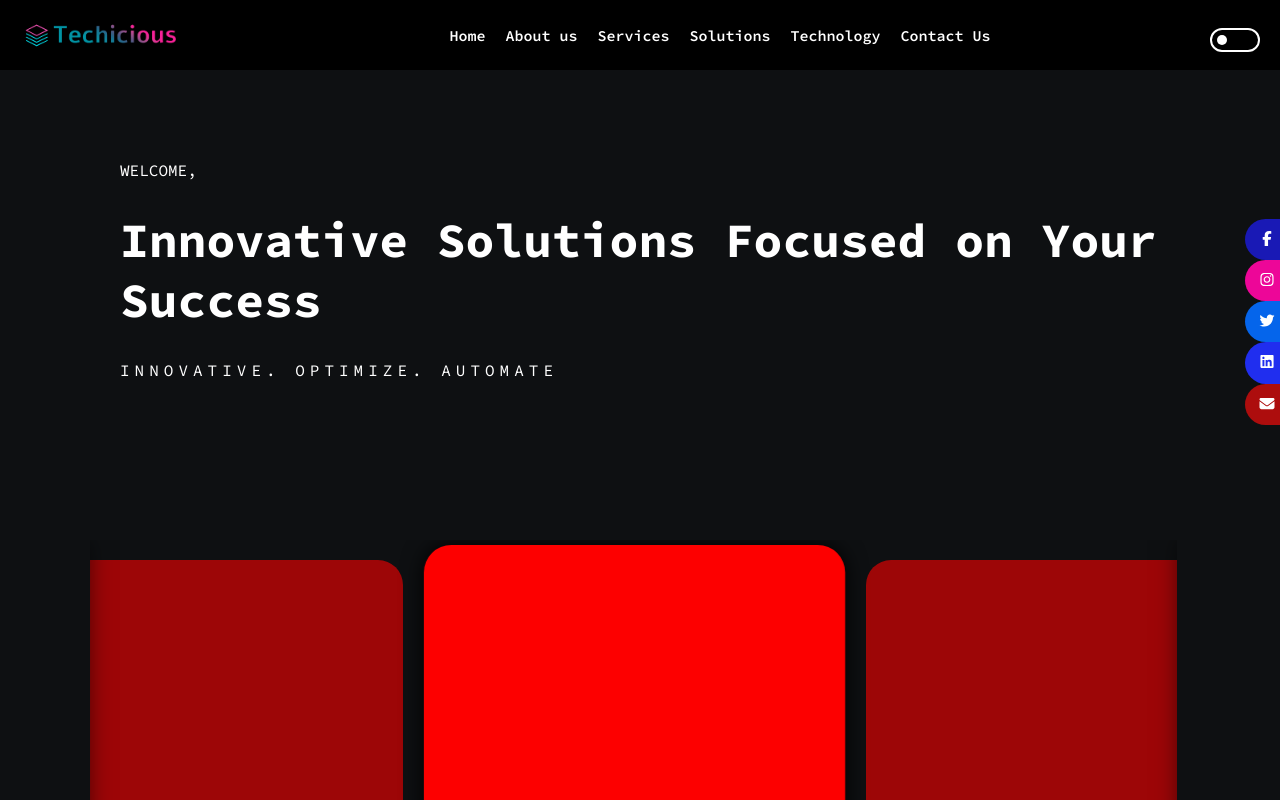
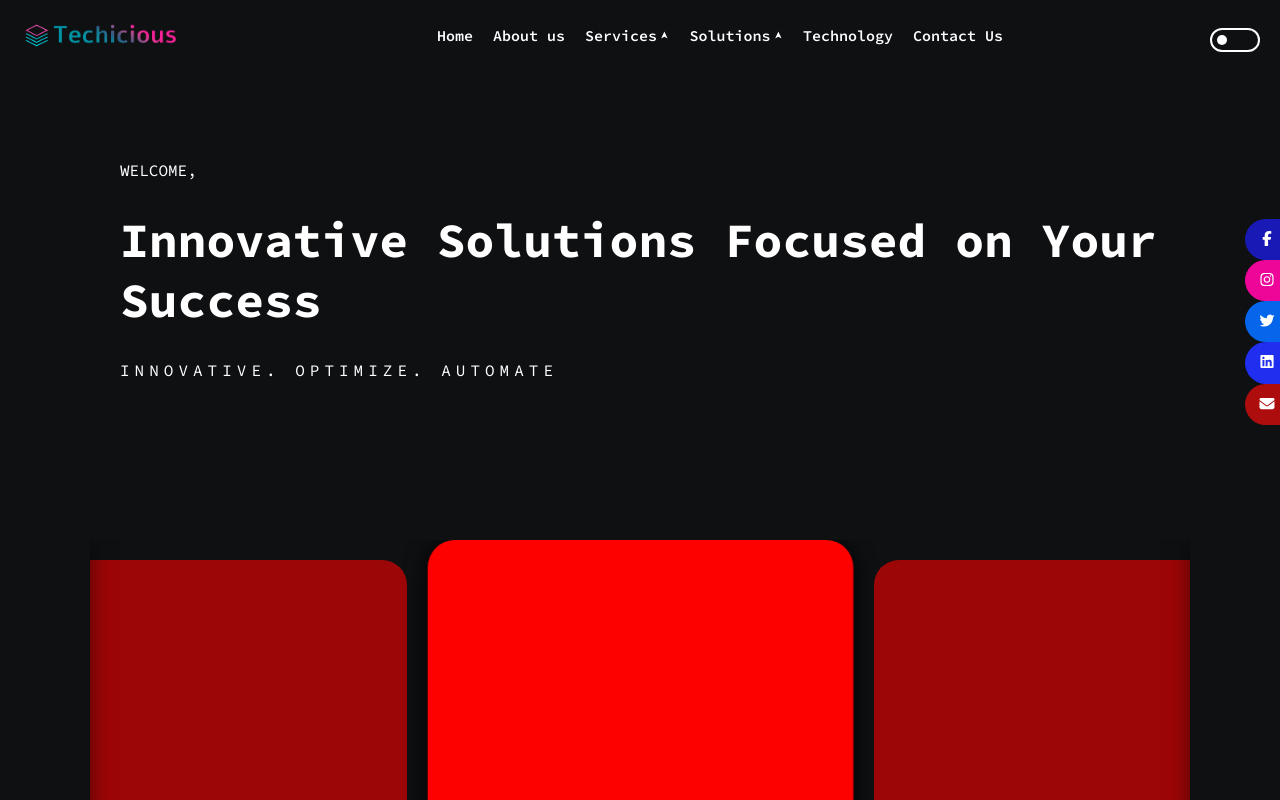
Before and after one commit to Techicious/Techicious-Web, a React (Create React App) app: page /Techicious-Web/Techicious-Web in a window 1280 px wide. Shown: the top 800 px of the page. Built offline with nearby package versions, Linux system fonts and the light colour scheme.

Commit message:
added components for paralaxx

```diff
--- a/src/components/Intro.js
+++ b/src/components/Intro.js
@@ -1,6 +1,7 @@
 import { useEffect } from "react";
 import { FontAwesomeIcon } from '@fortawesome/react-fontawesome'
 
+import { faArrowAltCircleRight} from '@fortawesome/free-solid-svg-icons'
 import { faCog} from '@fortawesome/free-solid-svg-icons'
 
 import '../css/intro.css'
@@ -24,16 +25,13 @@ const Intro = () => {
                     <p>Welcome to the world of VAPPRTECH, we help you imagine, implement and accelerate your digital journey by creating applications you desire. Whether, you are looking to craft the most attractive and easily navigable website or focus on mobile app development services, our team will venture into your thought process and turn that into reality.
                     </p>
 
+                    <div className='button_type3'>
+              <div className='wrapper'>
+              <div className='iconimg'><FontAwesomeIcon icon={faArrowAltCircleRight} /> </div>
+              <div className='readmore'><Link to='/About_Us'> Readmore</Link></div>
+         </div>
+         </div>
 
-                    <div className="btnnew">
-                        <Link to="/About_Us">
-
-
-                        Read More
-
-
-                    </Link>
-                    </div>
 
                 </div>
             </div>
--- a/src/components/Newnavbar.js
+++ b/src/components/Newnavbar.js
@@ -7,7 +7,7 @@ import df from '../resources/designfactory.png'
 import cf from '../resources/codefactory.png'
 import cvf from '../resources/converterfactory.png'
 import tf from '../resources/talentfactory.png'
-import { faShareNodes } from '@fortawesome/free-solid-svg-icons'
+import { faArrowCircleDown, faArrowDown, faArrowDown19, faArrowDownAZ, faArrowPointer, faArrowUp, faShareNodes } from '@fortawesome/free-solid-svg-icons'
 import { FontAwesomeIcon } from '@fortawesome/react-fontawesome'
 
 
@@ -61,35 +61,37 @@ const Newnavbar = () => {
                         <div className={`main_menue${toggleClassCheck3}`} id="main_menue" onClick={handleclick2}><span><a href="#"> Services</a></span><div className='sub_menue'>
                             <div className="menubox">
                                 <Link to="/Services/Design_Factory"><div className="liitemscards">
-                                    <div className="image"><img src={df} alt="df" /></div>
+                                    {/* <div className="image"><img src={df} alt="df" /></div> */}
                                     <div className="title">Design Factory</div>
                                 </div></Link>
                                 <Link to="/Services/Converter_Factory">
                                 <div className="liitemscards">
-                                <div className="image"><img src={cf} alt="df" /></div>
+                                {/* <div className="image"><img src={cf} alt="df" /></div> */}
                                     <div className="title">Converter Factory</div>
                                 </div>
                                 </Link>
                                 <Link to="/Services/Code_Factory">
                                 <div className="liitemscards">
-                                <div className="image"><img src={cvf} alt="df" /></div>
+                                {/* <div className="image"><img src={cvf} alt="df" /></div> */}
                                     <div className="title">Code Factory</div>
                                 </div>
                                 </Link>
                                 <Link to="/Services/Talent_Factory">
                                 <div className="liitemscards">
-                                <div className="image"><img src={tf} alt="df" /></div>
+                                {/* <div className="image"><img src={tf} alt="df" /></div> */}
                                     <div className="title">Tallent Factory</div>
                                 </div>
                                 </Link>
                             </div>
                         </div></div>
-                        <div  className={`main_menue${toggleClassCheck4}`} id="main_menue" onClick={handleclick3}><span><a href="#"> Solutions </a> </span>
+                        <div  className={`main_menue${toggleClassCheck4}`} id="main_menue" onClick={handleclick3}><span><a href="#"> <p>Solutions</p>
+
+                            </a> </span>
                         <div className="sub_menue">
                             <div className="menubox">
                             <Link to="/Solutions/IOT_Solutions"> <div className="liitemscards">
-                                    <div className="image"><img src={df} alt="df" /></div>
-                                    <div className="title">IOT Solutions</div>
+                                    {/* <div className="image"><img src={df} alt="df" /></div> */}
+                                    <div className="title">IOT Solutions </div>
                                 </div></Link>
                             </div>
                             </div>
--- a/src/components/Showcase_Card.js
+++ b/src/components/Showcase_Card.js
@@ -26,7 +26,7 @@ id="hexagon">
               <div className='wrapper'>
               <div className='iconimg'><FontAwesomeIcon icon={faArrowAltCircleRight} /> </div>
               <div className='readmore'><Link to={`/Services/${props.link}`}> Readmore</Link></div>
-              </div>
+         </div>
          </div>
 
 
--- a/src/css/Navbar.css
+++ b/src/css/Navbar.css
@@ -3,7 +3,7 @@
 
 
 nav .navbar{
-    background-color: rgba(0, 0, 0, 0.808);
+    background-color: var(--bgcolor);
     backdrop-filter: blur(4px);
     width: 100%;
     display: flex;
--- a/src/css/Slidercomp.css
+++ b/src/css/Slidercomp.css
@@ -1,6 +1,6 @@
 
 .slidershadow{
-    width: 99%;
+    width: 100%;
     margin-bottom: 50px;
     align-items: center;
 
@@ -44,11 +44,11 @@
 
     background-color: rgb(253, 0, 0);
 
-    margin: 20px;
+  margin: 20px;
     z-index: 1;
     padding: 40px;
     opacity: .6;
-    height: 300px;
+    height: 400px;
     border-radius: 25px;
 
 }
--- a/src/css/clientparl.css
+++ b/src/css/clientparl.css
@@ -4,7 +4,7 @@
 }
 .parallax{
     width: 100%;
-    height:2400vh;
+    height:2700vh;
 }
 .thisOne {
   background:linear-gradient(-45deg, #e74615, #c90e56, #019dd6, #04c46a);
--- a/src/css/newnavbar.css
+++ b/src/css/newnavbar.css
@@ -16,7 +16,7 @@ nav{
 }
 a{
     text-decoration: none;
-    transition: .2 ease-in-out;
+
 }
 .menu{
     position: absolute;
@@ -53,7 +53,7 @@ a{
 /* ------------navbar----------- */
 
 nav .navbarn{
-    background-color: var( --dark_bg);
+    background-color: var( --bgcolor);
     width: 100%;
     padding: 5px;
     display: flex;
@@ -75,7 +75,7 @@ nav .navbarn .logosection img
 }
 .main_menue:hover > span a{
     color: var(--pink);
-    letter-spacing: 2px;
+
 }
 .sub_menue {
     position: absolute;
@@ -91,9 +91,30 @@ nav .navbarn .logosection img
 }
 .main_menue span{
     display: flex;
-    width: fit-content;
+flex-direction: column;
     justify-content: center;
     align-items: center;
+}
+.main_menue span a{
+    width: 100%;
+
+    overflow: hidden;
+    display: flex;
+    justify-content: center;
+    align-items: center;
+
+}
+.main_menue:has(.sub_menue) span a::after{
+    transform: rotate(-90deg);
+scale: .6;
+    transition: .2s ease;
+    content: '\27A4';
+}
+.main_menue:hover span a::after
+{
+    transform: rotate(90deg);
+
+
 }
 
 .sm{
@@ -101,17 +122,18 @@ nav .navbarn .logosection img
 }
 
 .menubox{
-  width: 500px;
-
+ width: 100%;
+ padding: 20px 40px;
     display:flex;
-    flex-wrap: wrap;
+   flex-direction: column;
     justify-content: center;
     align-items: center;
     margin-left: -40px;
     margin-top: 40px;
-   background-color: var(--dark_bg);
+   background-color: var(--bgcolorl);
    backdrop-filter: blur(10px);
 border-radius: 5px;
+
     z-index: 1;
 }
 .menubox::before{
@@ -119,7 +141,7 @@ border-radius: 5px;
     width: 20px;
     height: 20px;
     padding: 20px;
-    background-color: var(--dark_bg);
+    background-color: var(--bgcolorl);
     backdrop-filter: blur(4px);
     position: absolute;
     top: 0;
@@ -133,21 +155,18 @@ border-radius: 5px;
     width: 200px;
 
     border-radius: 5px;
-    margin: 20px;
+    margin: 10px;
     padding: 10px;
     color: var(--white);
     display: flex;
-    justify-content: space-between;
+    justify-content: center;
     align-items: center;
     box-sizing: border-box;
-    background-color: var(--bgcolorl);
+    background-color: var(--bgcolor);
     overflow: hidden;
-    transition: .3s ease;
+
 }
 
-.menubox .liitemscards .image img{
-width: 100%;
-}
 .menubox .liitemscards:hover{
     scale: 1.1;
 
@@ -219,7 +238,7 @@ ul.followicons{
     display: none;
 }
     nav .navbarn{
-        background-color: var( --dark_bg);
+
         width: 100%;
         padding: 5px;
         display: flex;
```
